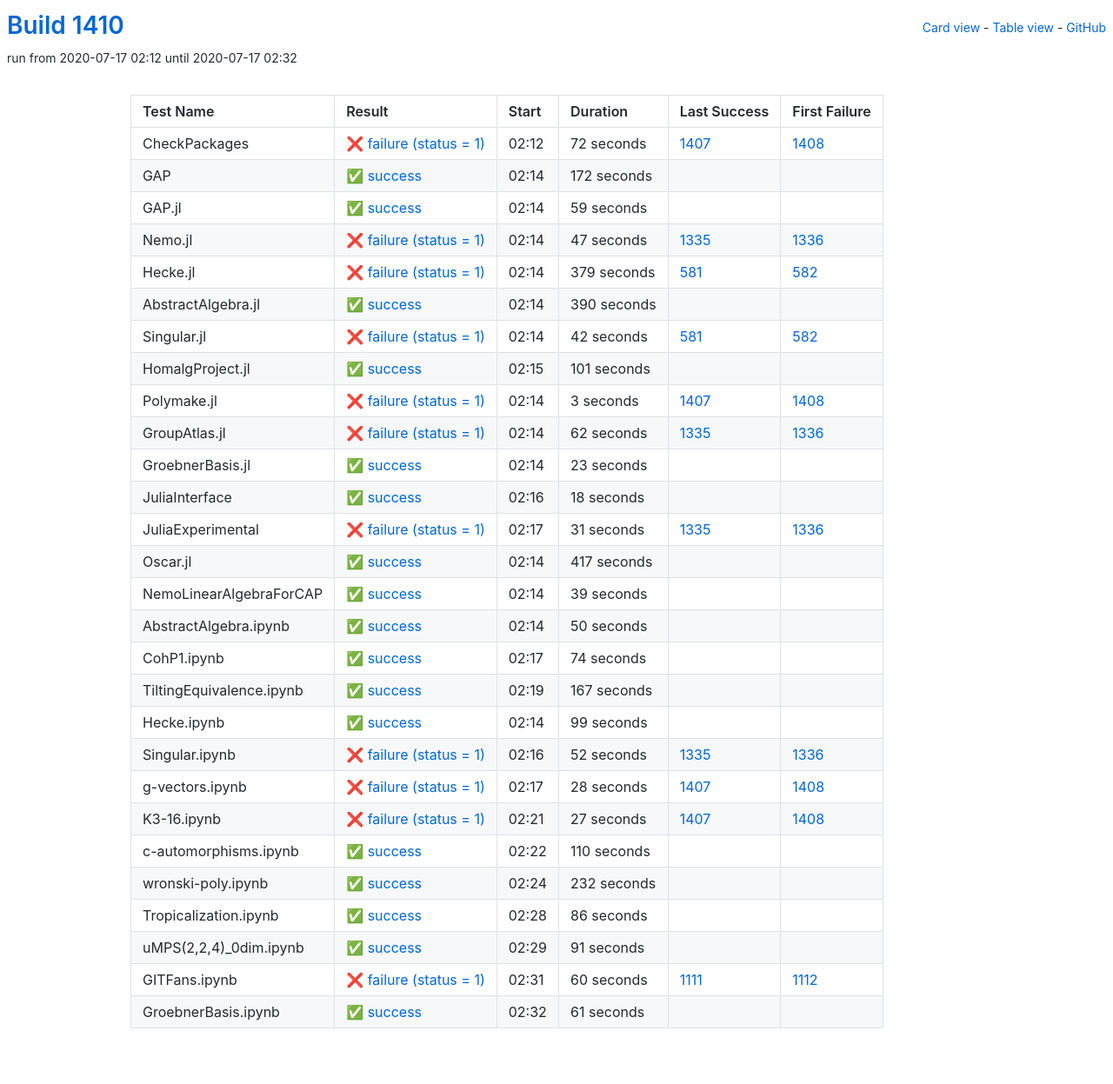
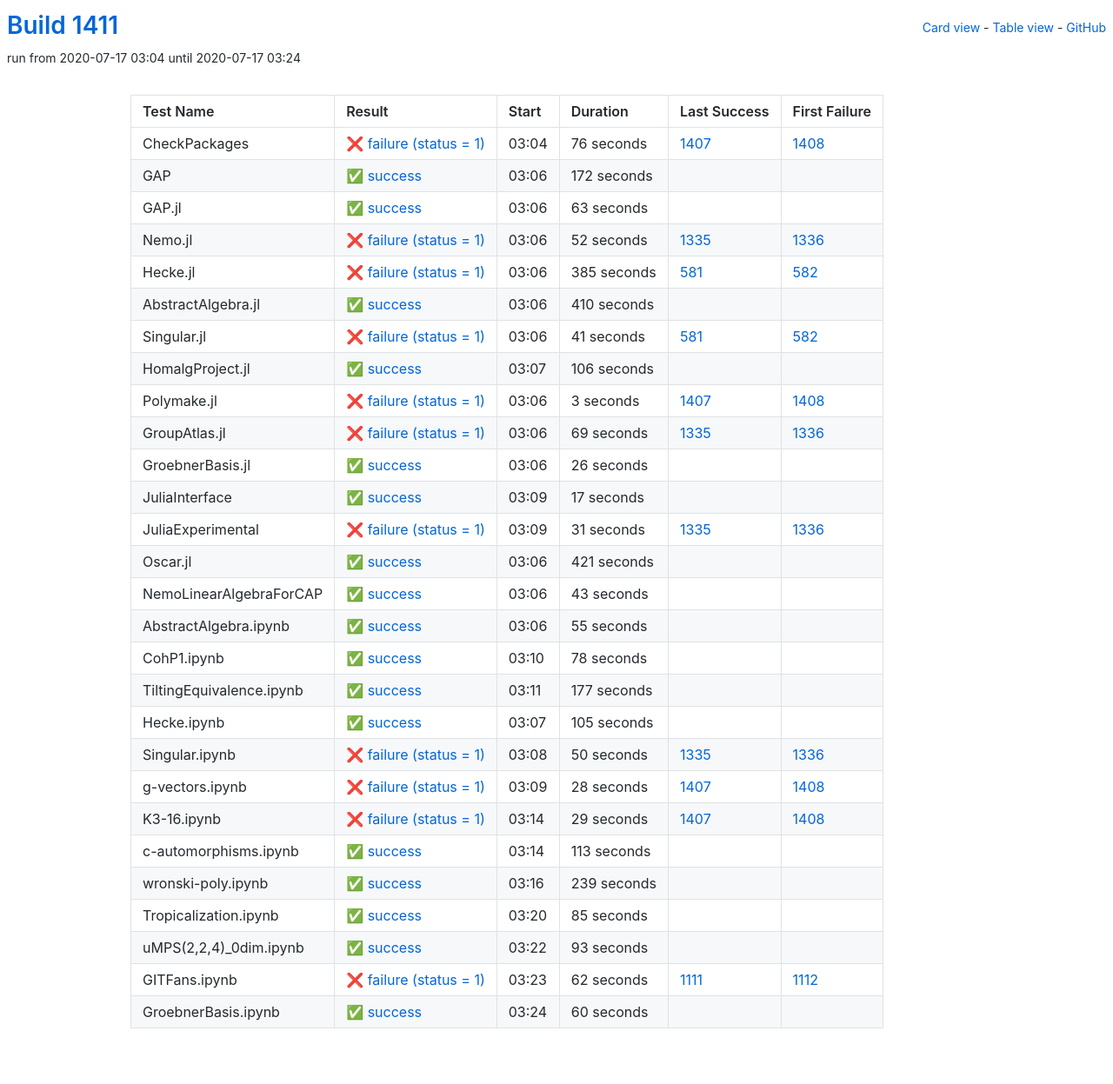
Before and after one commit to oscar-system/oscar-ci-status-1.4, a Jekyll site: the page built from table.html, in a window 1280 px wide. Shown: the whole page at 87% size. Built offline with Jekyll 4.4.1, drawn with Linux system fonts in a browser that asks for light colours.

Commit message:
Build #1411

```diff
--- a/_data/ci.yml
+++ b/_data/ci.yml
@@ -1,6 +1,6 @@
 ---
-build: 1410
-build_url: https://oscarci.mathematik.uni-kl.de/job/oscar-julia-1.4/1410/
+build: 1411
+build_url: https://oscarci.mathematik.uni-kl.de/job/oscar-julia-1.4/1411/
 job: oscar-julia-1.4
 organization: oscar-system
 repo: oscar-ci-status-1.4
@@ -8,20 +8,20 @@ repourl: https://github.com/oscar-system/oscar-ci-status-1.4
 tests:
 - name: CheckPackages
   id: checkpackages
-  log: https://oscarci.mathematik.uni-kl.de/job/oscar-julia-1.4/1410/artifact/logs/build-1410/CheckPackages.log
-  start: 2020-07-17 02:12
+  log: https://oscarci.mathematik.uni-kl.de/job/oscar-julia-1.4/1411/artifact/logs/build-1411/CheckPackages.log
+  start: 2020-07-17 03:04
   success: false
   exitcode: 1
   status: failure
-  duration: 72
+  duration: 76
   last_success: 1407
   last_success_url: https://oscarci.mathematik.uni-kl.de/job/oscar-julia-1.4/1407/
   first_failure: 1408
   first_failure_url: https://oscarci.mathematik.uni-kl.de/job/oscar-julia-1.4/1408/
 - name: GAP
   id: gap
-  log: https://oscarci.mathematik.uni-kl.de/job/oscar-julia-1.4/1410/artifact/logs/build-1410/GAP.log
-  start: 2020-07-17 02:14
+  log: https://oscarci.mathematik.uni-kl.de/job/oscar-julia-1.4/1411/artifact/logs/build-1411/GAP.log
+  start: 2020-07-17 03:06
   success: true
   exitcode: 0
   status: success
@@ -32,80 +32,80 @@ tests:
   first_failure_url:
 - name: GAP.jl
   id: gap-jl
-  log: https://oscarci.mathematik.uni-kl.de/job/oscar-julia-1.4/1410/artifact/logs/build-1410/GAP.jl.log
-  start: 2020-07-17 02:14
+  log: https://oscarci.mathematik.uni-kl.de/job/oscar-julia-1.4/1411/artifact/logs/build-1411/GAP.jl.log
+  start: 2020-07-17 03:06
   success: true
   exitcode: 0
   status: success
-  duration: 59
+  duration: 63
   last_success: false
   last_success_url:
   first_failure: false
   first_failure_url:
 - name: Nemo.jl
   id: nemo-jl
-  log: https://oscarci.mathematik.uni-kl.de/job/oscar-julia-1.4/1410/artifact/logs/build-1410/Nemo.jl.log
-  start: 2020-07-17 02:14
+  log: https://oscarci.mathematik.uni-kl.de/job/oscar-julia-1.4/1411/artifact/logs/build-1411/Nemo.jl.log
+  start: 2020-07-17 03:06
   success: false
   exitcode: 1
   status: failure
-  duration: 47
+  duration: 52
   last_success: 1335
   last_success_url: https://oscarci.mathematik.uni-kl.de/job/oscar-julia-1.4/1335/
   first_failure: 1336
   first_failure_url: https://oscarci.mathematik.uni-kl.de/job/oscar-julia-1.4/1336/
 - name: Hecke.jl
   id: hecke-jl
-  log: https://oscarci.mathematik.uni-kl.de/job/oscar-julia-1.4/1410/artifact/logs/build-1410/Hecke.jl.log
-  start: 2020-07-17 02:14
+  log: https://oscarci.mathematik.uni-kl.de/job/oscar-julia-1.4/1411/artifact/logs/build-1411/Hecke.jl.log
+  start: 2020-07-17 03:06
   success: false
   exitcode: 1
   status: failure
-  duration: 379
+  duration: 385
   last_success: 581
   last_success_url: https://oscarci.mathematik.uni-kl.de/job/oscar-julia-1.4/581/
   first_failure: 582
   first_failure_url: https://oscarci.mathematik.uni-kl.de/job/oscar-julia-1.4/582/
 - name: AbstractAlgebra.jl
   id: abstractalgebra-jl
-  log: https://oscarci.mathematik.uni-kl.de/job/oscar-julia-1.4/1410/artifact/logs/build-1410/AbstractAlgebra.jl.log
-  start: 2020-07-17 02:14
+  log: https://oscarci.mathematik.uni-kl.de/job/oscar-julia-1.4/1411/artifact/logs/build-1411/AbstractAlgebra.jl.log
+  start: 2020-07-17 03:06
   success: true
   exitcode: 0
   status: success
-  duration: 390
+  duration: 410
   last_success: false
   last_success_url:
   first_failure: false
   first_failure_url:
 - name: Singular.jl
   id: singular-jl
-  log: https://oscarci.mathematik.uni-kl.de/job/oscar-julia-1.4/1410/artifact/logs/build-1410/Singular.jl.log
-  start: 2020-07-17 02:14
+  log: https://oscarci.mathematik.uni-kl.de/job/oscar-julia-1.4/1411/artifact/logs/build-1411/Singular.jl.log
+  start: 2020-07-17 03:06
   success: false
   exitcode: 1
   status: failure
-  duration: 42
+  duration: 41
   last_success: 581
   last_success_url: https://oscarci.mathematik.uni-kl.de/job/oscar-julia-1.4/581/
   first_failure: 582
   first_failure_url: https://oscarci.mathematik.uni-kl.de/job/oscar-julia-1.4/582/
 - name: HomalgProject.jl
   id: homalgproject-jl
-  log: https://oscarci.mathematik.uni-kl.de/job/oscar-julia-1.4/1410/artifact/logs/build-1410/HomalgProject.jl.log
-  start: 2020-07-17 02:15
+  log: https://oscarci.mathematik.uni-kl.de/job/oscar-julia-1.4/1411/artifact/logs/build-1411/HomalgProject.jl.log
+  start: 2020-07-17 03:07
   success: true
   exitcode: 0
   status: success
-  duration: 101
+  duration: 106
   last_success: false
   last_success_url:
   first_failure: false
   first_failure_url:
 - name: Polymake.jl
   id: polymake-jl
-  log: https://oscarci.mathematik.uni-kl.de/job/oscar-julia-1.4/1410/artifact/logs/build-1410/Polymake.jl.log
-  start: 2020-07-17 02:14
+  log: https://oscarci.mathematik.uni-kl.de/job/oscar-julia-1.4/1411/artifact/logs/build-1411/Polymake.jl.log
+  start: 2020-07-17 03:06
   success: false
   exitcode: 1
   status: failure
@@ -116,44 +116,44 @@ tests:
   first_failure_url: https://oscarci.mathematik.uni-kl.de/job/oscar-julia-1.4/1408/
 - name: GroupAtlas.jl
   id: groupatlas-jl
-  log: https://oscarci.mathematik.uni-kl.de/job/oscar-julia-1.4/1410/artifact/logs/build-1410/GroupAtlas.jl.log
-  start: 2020-07-17 02:14
+  log: https://oscarci.mathematik.uni-kl.de/job/oscar-julia-1.4/1411/artifact/logs/build-1411/GroupAtlas.jl.log
+  start: 2020-07-17 03:06
   success: false
   exitcode: 1
   status: failure
-  duration: 62
+  duration: 69
   last_success: 1335
   last_success_url: https://oscarci.mathematik.uni-kl.de/job/oscar-julia-1.4/1335/
   first_failure: 1336
   first_failure_url: https://oscarci.mathematik.uni-kl.de/job/oscar-julia-1.4/1336/
 - name: GroebnerBasis.jl
   id: groebnerbasis-jl
-  log: https://oscarci.mathematik.uni-kl.de/job/oscar-julia-1.4/1410/artifact/logs/build-1410/GroebnerBasis.jl.log
-  start: 2020-07-17 02:14
+  log: https://oscarci.mathematik.uni-kl.de/job/oscar-julia-1.4/1411/artifact/logs/build-1411/GroebnerBasis.jl.log
+  start: 2020-07-17 03:06
   success: true
   exitcode: 0
   status: success
-  duration: 23
+  duration: 26
   last_success: false
   last_success_url:
   first_failure: false
   first_failure_url:
 - name: JuliaInterface
   id: juliainterface
-  log: https://oscarci.mathematik.uni-kl.de/job/oscar-julia-1.4/1410/artifact/logs/build-1410/JuliaInterface.log
-  start: 2020-07-17 02:16
+  log: https://oscarci.mathematik.uni-kl.de/job/oscar-julia-1.4/1411/artifact/logs/build-1411/JuliaInterface.log
+  start: 2020-07-17 03:09
   success: true
   exitcode: 0
   status: success
-  duration: 18
+  duration: 17
   last_success: false
   last_success_url:
   first_failure: false
   first_failure_url:
 - name: JuliaExperimental
   id: juliaexperimental
-  log: https://oscarci.mathematik.uni-kl.de/job/oscar-julia-1.4/1410/artifact/logs/build-1410/JuliaExperimental.log
-  start: 2020-07-17 02:17
+  log: https://oscarci.mathematik.uni-kl.de/job/oscar-julia-1.4/1411/artifact/logs/build-1411/JuliaExperimental.log
+  start: 2020-07-17 03:09
   success: false
   exitcode: 1
   status: failure
@@ -164,92 +164,92 @@ tests:
   first_failure_url: https://oscarci.mathematik.uni-kl.de/job/oscar-julia-1.4/1336/
 - name: Oscar.jl
   id: oscar-jl
-  log: https://oscarci.mathematik.uni-kl.de/job/oscar-julia-1.4/1410/artifact/logs/build-1410/Oscar.jl.log
-  start: 2020-07-17 02:14
+  log: https://oscarci.mathematik.uni-kl.de/job/oscar-julia-1.4/1411/artifact/logs/build-1411/Oscar.jl.log
+  start: 2020-07-17 03:06
   success: true
   exitcode: 0
   status: success
-  duration: 417
+  duration: 421
   last_success: false
   last_success_url:
   first_failure: false
   first_failure_url:
 - name: NemoLinearAlgebraForCAP
   id: nemolinearalgebraforcap
-  log: https://oscarci.mathematik.uni-kl.de/job/oscar-julia-1.4/1410/artifact/logs/build-1410/NemoLinearAlgebraForCAP.log
-  start: 2020-07-17 02:14
+  log: https://oscarci.mathematik.uni-kl.de/job/oscar-julia-1.4/1411/artifact/logs/build-1411/NemoLinearAlgebraForCAP.log
+  start: 2020-07-17 03:06
   success: true
   exitcode: 0
   status: success
-  duration: 39
+  duration: 43
   last_success: false
   last_success_url:
   first_failure: false
   first_failure_url:
 - name: AbstractAlgebra.ipynb
   id: abstractalgebra-ipynb
-  log: https://oscarci.mathematik.uni-kl.de/job/oscar-julia-1.4/1410/artifact/logs/build-1410/AbstractAlgebra.ipynb.log
-  start: 2020-07-17 02:14
+  log: https://oscarci.mathematik.uni-kl.de/job/oscar-julia-1.4/1411/artifact/logs/build-1411/AbstractAlgebra.ipynb.log
+  start: 2020-07-17 03:06
   success: true
   exitcode: 0
   status: success
-  duration: 50
+  duration: 55
   last_success: false
   last_success_url:
   first_failure: false
   first_failure_url:
 - name: CohP1.ipynb
   id: cohp1-ipynb
-  log: https://oscarci.mathematik.uni-kl.de/job/oscar-julia-1.4/1410/artifact/logs/build-1410/CohP1.ipynb.log
-  start: 2020-07-17 02:17
+  log: https://oscarci.mathematik.uni-kl.de/job/oscar-julia-1.4/1411/artifact/logs/build-1411/CohP1.ipynb.log
+  start: 2020-07-17 03:10
   success: true
   exitcode: 0
   status: success
-  duration: 74
+  duration: 78
   last_success: false
   last_success_url:
   first_failure: false
   first_failure_url:
 - name: TiltingEquivalence.ipynb
   id: tiltingequivalence-ipynb
-  log: https://oscarci.mathematik.uni-kl.de/job/oscar-julia-1.4/1410/artifact/logs/build-1410/TiltingEquivalence.ipynb.log
-  start: 2020-07-17 02:19
+  log: https://oscarci.mathematik.uni-kl.de/job/oscar-julia-1.4/1411/artifact/logs/build-1411/TiltingEquivalence.ipynb.log
+  start: 2020-07-17 03:11
   success: true
   exitcode: 0
   status: success
-  duration: 167
+  duration: 177
   last_success: false
   last_success_url:
   first_failure: false
   first_failure_url:
 - name: Hecke.ipynb
   id: hecke-ipynb
-  log: https://oscarci.mathematik.uni-kl.de/job/oscar-julia-1.4/1410/artifact/logs/build-1410/Hecke.ipynb.log
-  start: 2020-07-17 02:14
+  log: https://oscarci.mathematik.uni-kl.de/job/oscar-julia-1.4/1411/artifact/logs/build-1411/Hecke.ipynb.log
+  start: 2020-07-17 03:07
   success: true
   exitcode: 0
   status: success
-  duration: 99
+  duration: 105
   last_success: false
   last_success_url:
   first_failure: false
   first_failure_url:
 - name: Singular.ipynb
   id: singular-ipynb
-  log: https://oscarci.mathematik.uni-kl.de/job/oscar-julia-1.4/1410/artifact/logs/build-1410/Singular.ipynb.log
-  start: 2020-07-17 02:16
+  log: https://oscarci.mathematik.uni-kl.de/job/oscar-julia-1.4/1411/artifact/logs/build-1411/Singular.ipynb.log
+  start: 2020-07-17 03:08
   success: false
   exitcode: 1
   status: failure
-  duration: 52
+  duration: 50
   last_success: 1335
   last_success_url: https://oscarci.mathematik.uni-kl.de/job/oscar-julia-1.4/1335/
   first_failure: 1336
   first_failure_url: https://oscarci.mathematik.uni-kl.de/job/oscar-julia-1.4/1336/
 - name: g-vectors.ipynb
   id: g-vectors-ipynb
-  log: https://oscarci.mathematik.uni-kl.de/job/oscar-julia-1.4/1410/artifact/logs/build-1410/g-vectors.ipynb.log
-  start: 2020-07-17 02:17
+  log: https://oscarci.mathematik.uni-kl.de/job/oscar-julia-1.4/1411/artifact/logs/build-1411/g-vectors.ipynb.log
+  start: 2020-07-17 03:09
   success: false
   exitcode: 1
   status: failure
@@ -260,84 +260,84 @@ tests:
   first_failure_url: https://oscarci.mathematik.uni-kl.de/job/oscar-julia-1.4/1408/
 - name: K3-16.ipynb
   id: k3-16-ipynb
-  log: https://oscarci.mathematik.uni-kl.de/job/oscar-julia-1.4/1410/artifact/logs/build-1410/K3-16.ipynb.log
-  start: 2020-07-17 02:21
+  log: https://oscarci.mathematik.uni-kl.de/job/oscar-julia-1.4/1411/artifact/logs/build-1411/K3-16.ipynb.log
+  start: 2020-07-17 03:14
   success: false
   exitcode: 1
   status: failure
-  duration: 27
+  duration: 29
   last_success: 1407
   last_success_url: https://oscarci.mathematik.uni-kl.de/job/oscar-julia-1.4/1407/
   first_failure: 1408
   first_failure_url: https://oscarci.mathematik.uni-kl.de/job/oscar-julia-1.4/1408/
 - name: c-automorphisms.ipynb
   id: c-automorphisms-ipynb
-  log: https://oscarci.mathematik.uni-kl.de/job/oscar-julia-1.4/1410/artifact/logs/build-1410/c-automorphisms.ipynb.log
-  start: 2020-07-17 02:22
+  log: https://oscarci.mathematik.uni-kl.de/job/oscar-julia-1.4/1411/artifact/logs/build-1411/c-automorphisms.ipynb.log
+  start: 2020-07-17 03:14
   success: true
   exitcode: 0
   status: success
-  duration: 110
+  duration: 113
   last_success: false
   last_success_url:
   first_failure: false
   first_failure_url:
 - name: wronski-poly.ipynb
   id: wronski-poly-ipynb
-  log: https://oscarci.mathematik.uni-kl.de/job/oscar-julia-1.4/1410/artifact/logs/build-1410/wronski-poly.ipynb.log
-  start: 2020-07-17 02:24
+  log: https://oscarci.mathematik.uni-kl.de/job/oscar-julia-1.4/1411/artifact/logs/build-1411/wronski-poly.ipynb.log
+  start: 2020-07-17 03:16
   success: true
   exitcode: 0
   status: success
-  duration: 232
+  duration: 239
   last_success: false
   last_success_url:
   first_failure: false
   first_failure_url:
 - name: Tropicalization.ipynb
   id: tropicalization-ipynb
-  log: https://oscarci.mathematik.uni-kl.de/job/oscar-julia-1.4/1410/artifact/logs/build-1410/Tropicalization.ipynb.log
-  start: 2020-07-17 02:28
+  log: https://oscarci.mathematik.uni-kl.de/job/oscar-julia-1.4/1411/artifact/logs/build-1411/Tropicalization.ipynb.log
+  start: 2020-07-17 03:20
   success: true
   exitcode: 0
   status: success
-  duration: 86
+  duration: 85
   last_success: false
   last_success_url:
   first_failure: false
   first_failure_url:
 - name: uMPS(2,2,4)_0dim.ipynb
   id: umps-2-2-4-0dim-ipynb
-  log: https://oscarci.mathematik.uni-kl.de/job/oscar-julia-1.4/1410/artifact/logs/build-1410/uMPS-2-2-4-_0dim.ipynb.log
-  start: 2020-07-17 02:29
+  log: https://oscarci.mathematik.uni-kl.de/job/oscar-julia-1.4/1411/artifact/logs/build-1411/uMPS-2-2-4-_0dim.ipynb.log
+  start: 2020-07-17 03:22
   success: true
   exitcode: 0
   status: success
-  duration: 91
+  duration: 93
   last_success: false
   last_success_url:
   first_failure: false
   first_failure_url:
 - name: GITFans.ipynb
   id: gitfans-ipynb
-  log: https://oscarci.mathematik.uni-kl.de/job/oscar-julia-1.4/1410/artifact/logs/build-1410/GITFans.ipynb.log
-  start: 2020-07-17 02:31
+  log: https://oscarci.mathematik.uni-kl.de/job/oscar-julia-1.4/1411/artifact/logs/build-1411/GITFans.ipynb.log
+  start: 2020-07-17 03:23
   success: false
   exitcode: 1
   status: failure
-  duration: 60
+  duration: 62
   last_success: 1111
   last_success_url: https://oscarci.mathematik.uni-kl.de/job/oscar-julia-1.4/1111/
   first_failure: 1112
   first_failure_url: https://oscarci.mathematik.uni-kl.de/job/oscar-julia-1.4/1112/
 - name: GroebnerBasis.ipynb
   id: groebnerbasis-ipynb
-  log: https://oscarci.mathematik.uni-kl.de/job/oscar-julia-1.4/1410/artifact/logs/build-1410/GroebnerBasis.ipynb.log
-  start: 2020-07-17 02:32
+  log: https://oscarci.mathematik.uni-kl.de/job/oscar-julia-1.4/1411/artifact/logs/build-1411/GroebnerBasis.ipynb.log
+  start: 2020-07-17 03:24
   success: true
   exitcode: 0
   status: success
-  duration: 61
+  duration: 60
   last_success: false
   last_success_url:
   first_failure: false
```
Also changed, not shown: README.md.
